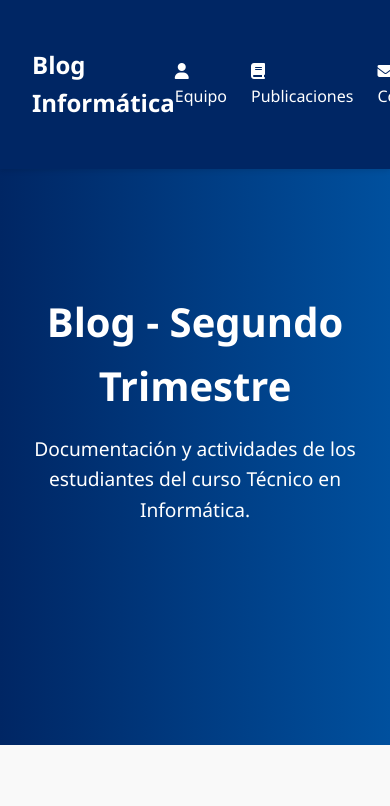
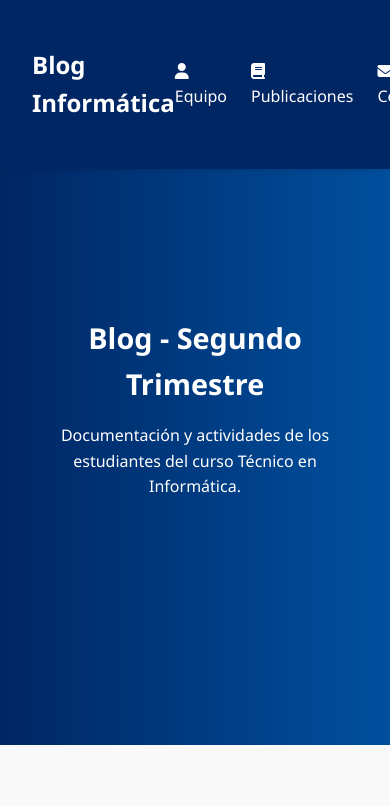
Before and after one commit to GabrielPuchulu/Blog-Espanhol, a plain HTML site: page index.html in a window 390 px wide. Shown: the top 806 px of the page. Drawn offline with Linux system fonts and the light colour scheme.

Commit message:
Update style.css

```diff
--- a/style.css
+++ b/style.css
@@ -37,6 +37,10 @@
 
     @keyframes fadeInDown { from {opacity:0; transform:translateY(-30px);} to {opacity:1; transform:translateY(0);} }
     @keyframes fadeInUp { from {opacity:0; transform:translateY(30px);} to {opacity:1; transform:translateY(0);} }
+    @media only screen and (max-width: 600px) {
+      .hero h2 { font-size: 1.8rem; }
+      .hero p { font-size: 1rem; }
+    }
 
     section { padding: 4rem 2rem; max-width: 1100px; margin: auto; }
     section h3 { text-align: center; font-size: 2rem; margin-bottom: 2rem; color: #002664; }
```
